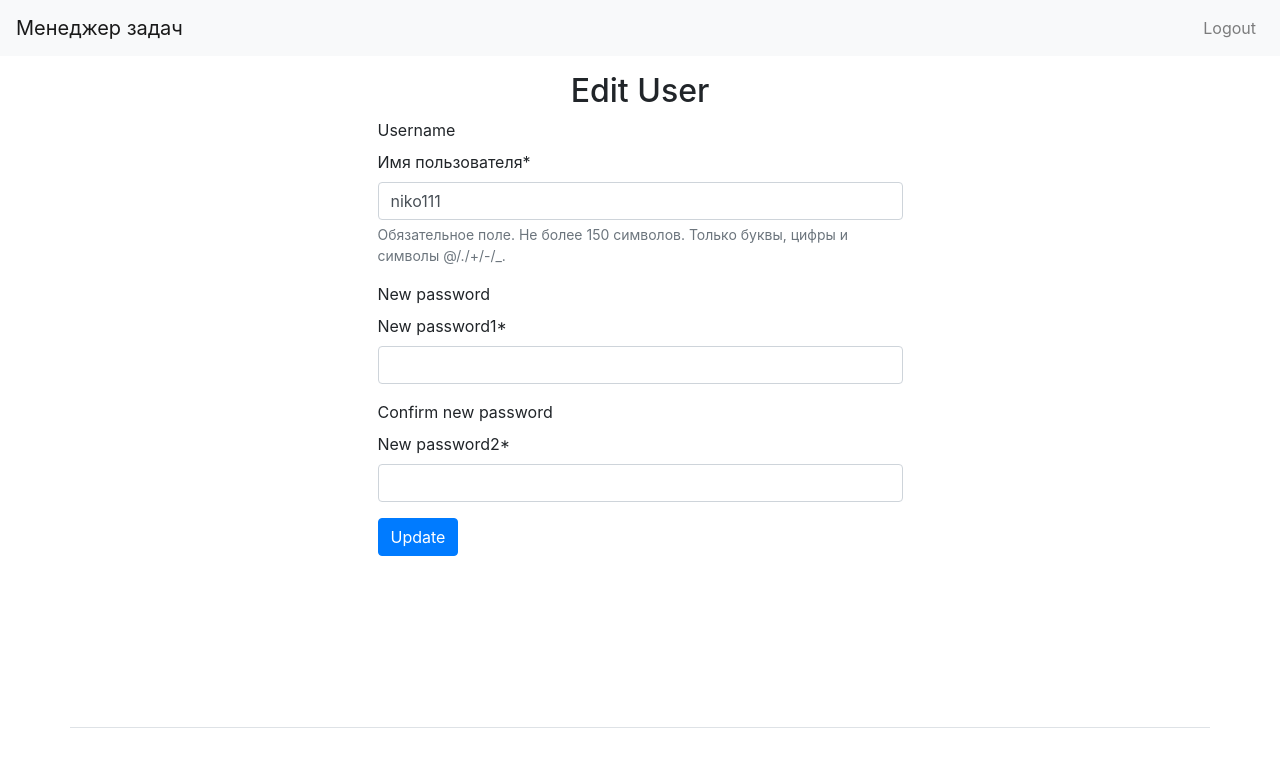
After one commit to eleron96/Task-Manager, a Django app: page /users/edit/1/ in a window 1280 px wide. The commit adds this page. Shown: the top 767 px of the page. Run offline with Django 4.2, Linux system fonts and the light colour scheme; a user stored in the database is signed in; data comes from the database, SQL or seed files in the repository; both versions use the stored data as it was after the commit; some libraries are stand-ins or nearby versions.

Commit message:
new forms

```diff
--- a/pyproject.toml
+++ b/pyproject.toml
@@ -13,6 +13,9 @@ psycopg2 = "^2.9.6"
 python-dotenv = "^1.0.0"
 dj-database-url = "^2.0.0"
 django-bootstrap5 = "^23.3"
+crispy-bootstrap4 = "^2022.1"
+django-crispy-forms = "^2.0"
+django-bootstrap4 = "^23.2"
 
 
 [build-system]
--- /dev/null
+++ b/task_manager/forms.py
@@ -0,0 +1,16 @@
+from django import forms
+from django.contrib.auth.models import User
+from django.contrib.auth.forms import PasswordChangeForm
+
+class UserEditForm(forms.ModelForm):
+    class Meta:
+        model = User
+        fields = ('username',)
+
+class CustomPasswordChangeForm(PasswordChangeForm):
+    old_password = forms.CharField(
+        widget=forms.PasswordInput(attrs={'class': 'form-control'}))
+    new_password1 = forms.CharField(
+        widget=forms.PasswordInput(attrs={'class': 'form-control'}))
+    new_password2 = forms.CharField(
+        widget=forms.PasswordInput(attrs={'class': 'form-control'}))
--- a/task_manager/templates/base.html
+++ b/task_manager/templates/base.html
@@ -1,7 +1,6 @@
+{% load i18n %}
 <!DOCTYPE html>
 <html lang="ru-ru">
-{% load i18n %}
-{% trans "No week specified" %}
   <head>
     <meta name="viewport" content="width=device-width, initial-scale=1, shrink-to-fit=no">
     <title>{% block title %}{% endblock %}</title>
@@ -11,7 +10,7 @@
   </head>
   <body class="d-flex flex-column min-vh-100">
     <nav class="navbar navbar-expand-lg navbar-light bg-light mb-3">
-      <a class="navbar-brand" href="/">{% block navbar_brand %}{% endblock %}</a>
+      <a class="navbar-brand" href="/">{% block navbar_brand %}{% trans "Менеджер задач" %}{% endblock %}</a>
       <button class="navbar-toggler" data-toggle="collapse" data-target="#navbarToggleExternalContent">
         <span class="navbar-toggler-icon"></span>
       </button>
@@ -22,12 +21,18 @@
           </li>
         </ul>
         <ul class="navbar-nav">
-          <li class="nav-item">
-            <a class="nav-link" href="/login/">{% block navlink2 %}{% endblock %}</a>
-          </li>
-          <li class="nav-item">
-            <a class="nav-link" href="/users/create/">{% block navlink3 %}{% endblock %}</a>
-          </li>
+          {% if user.is_authenticated %}
+            <li class="nav-item">
+              <a class="nav-link" href="{% url 'logout' %}">{% trans "Logout" %}</a>
+            </li>
+          {% else %}
+            <li class="nav-item">
+              <a class="nav-link" href="/login/">{% trans "Login" %}</a>
+            </li>
+            <li class="nav-item">
+              <a class="nav-link" href="/users/create/">{% trans "Register" %}</a>
+            </li>
+          {% endif %}
         </ul>
       </div>
     </nav>
--- /dev/null
+++ b/task_manager/templates/users/edit_user.html
@@ -0,0 +1,34 @@
+{% extends 'base.html' %}
+{% load crispy_forms_tags %}
+
+{% block title %}Edit User{% endblock %}
+
+{% block content %}
+<div class="container">
+  <div class="row">
+    <div class="col-md-6 mx-auto">
+      <h2 class="text-center">Edit User</h2>
+      <form method="POST">
+        {% csrf_token %}
+
+        <div class="form-group">
+          <label for="username">Username</label>
+          {{ u_form.username|as_crispy_field }}
+        </div>
+
+        <div class="form-group">
+          <label for="password1">New password</label>
+          {{ p_form.new_password1|as_crispy_field }}
+        </div>
+
+        <div class="form-group">
+          <label for="password2">Confirm new password</label>
+          {{ p_form.new_password2|as_crispy_field }}
+        </div>
+
+        <button type="submit" class="btn btn-primary">Update</button>
+      </form>
+    </div>
+  </div>
+</div>
+{% endblock %}
--- a/task_manager/urls.py
+++ b/task_manager/urls.py
@@ -17,9 +17,17 @@ Including another URLconf
 from django.contrib import admin
 from django.urls import path
 from task_manager import views
+from django.contrib.auth.views import LoginView, LogoutView
 
 urlpatterns = [
-    path('', views.index),
-    path('home/', views.home),
     path('admin/', admin.site.urls),
+    path('', views.home, name='home'),
+    path('login/', views.login_view, name='login'),
+    path('logout/', LogoutView.as_view(next_page='home'), name='logout'),
+    path('users/', views.user_list, name='user_list'),
+    path('users/<int:id>/', views.user_detail, name='user_detail'),
+    path('users/edit/<int:id>/', views.edit_user, name='edit_user'),
+    path('users/delete/<int:id>/', views.delete_user, name='delete_user'),
+    path('users/create/', views.create_user, name='create_user'),
+
 ]
--- a/task_manager/views.py
+++ b/task_manager/views.py
@@ -1,13 +1,86 @@
-from django.shortcuts import render
+from django.contrib import messages
+from django.contrib.auth import authenticate, get_user_model, login
+from django.contrib.auth.decorators import login_required
+from django.contrib.auth.forms import AuthenticationForm, UserCreationForm
+from django.contrib.auth.models import User
+from django.shortcuts import get_object_or_404, redirect, render
+from .forms import CustomPasswordChangeForm, UserEditForm
 
 
 def index(request):
-    return render(request, 'index.html', context={
-        'who': 'World',
-    })
+    users = User.objects.all()
+    return render(request, 'index.html', {'users': users})
 
 
 def home(request):
-    return render(request, 'home.html', context={
-        'who': 'World',
-    })
+    users = User.objects.all()
+    return render(request, 'home.html', {'users': users})
+
+
+def user_detail(request, id):
+    user = get_object_or_404(User, pk=id)
+    return render(request, 'user_detail.html', {'user': user})
+
+
+def user_list(request):
+    users = User.objects.all()
+    return render(request, 'users/users.html', {'users': users})
+
+
+def create_user(request):
+    if request.method == 'POST':
+        form = UserCreationForm(request.POST)
+        if form.is_valid():
+            form.save()
+            return redirect('user_list')
+    else:
+        form = UserCreationForm()
+    return render(request, 'users/create_user.html', {'form': form})
+
+
+@login_required
+def edit_user(request, id):
+    User = get_user_model()
+    user = User.objects.get(id=id)
+
+    # Ensure the logged in user is the one trying to edit their profile
+    if request.user != user:
+        messages.error(request, 'You are not allowed to edit this user.')
+        return redirect('home')
+
+    if request.method == 'POST':
+        u_form = UserEditForm(request.POST, instance=user)
+        p_form = CustomPasswordChangeForm(user, request.POST)
+        if u_form.is_valid() and p_form.is_valid():
+            u_form.save()
+            p_form.save()
+            messages.success(request, 'Your profile was successfully updated!')
+            return redirect('home')
+    else:
+        u_form = UserEditForm(instance=user)
+        p_form = CustomPasswordChangeForm(user)
+
+    return render(request, 'users/edit_user.html',
+                  {'u_form': u_form, 'p_form': p_form})
+
+
+def login_view(request):
+    if request.method == 'POST':
+        form = AuthenticationForm(data=request.POST)
+        if form.is_valid():
+            username = form.cleaned_data.get('username')
+            password = form.cleaned_data.get('password')
+            user = authenticate(username=username, password=password)
+            if user is not None:
+                login(request, user)
+                return redirect('home')
+    else:
+        form = AuthenticationForm()
+    return render(request, 'registration/login.html', {'form': form})
+
+def delete_user(request, id):
+    user = get_object_or_404(User, id=id)
+    if request.method == 'POST':
+        user.delete()
+        return redirect('task_manager:user_list')
+    return render(request, 'confirm_delete.html', {'object': user})
```
Also changed, not shown: task_manager/settings.py (+9 -1 lines), task_manager/templates/registration/login.html (added, +10 -0 lines), task_manager/templates/users/confirm_delete.html (added, +10 -0 lines), task_manager/templates/users/create_user.html (added, +10 -0 lines), task_manager/templates/users/user_list.html (added, +11 -0 lines), task_manager/templates/users/users.html (added, +35 -0 lines), db.sqlite3, task_manager/locale/ru/LC_MESSAGES/django.po, 2 other files.
